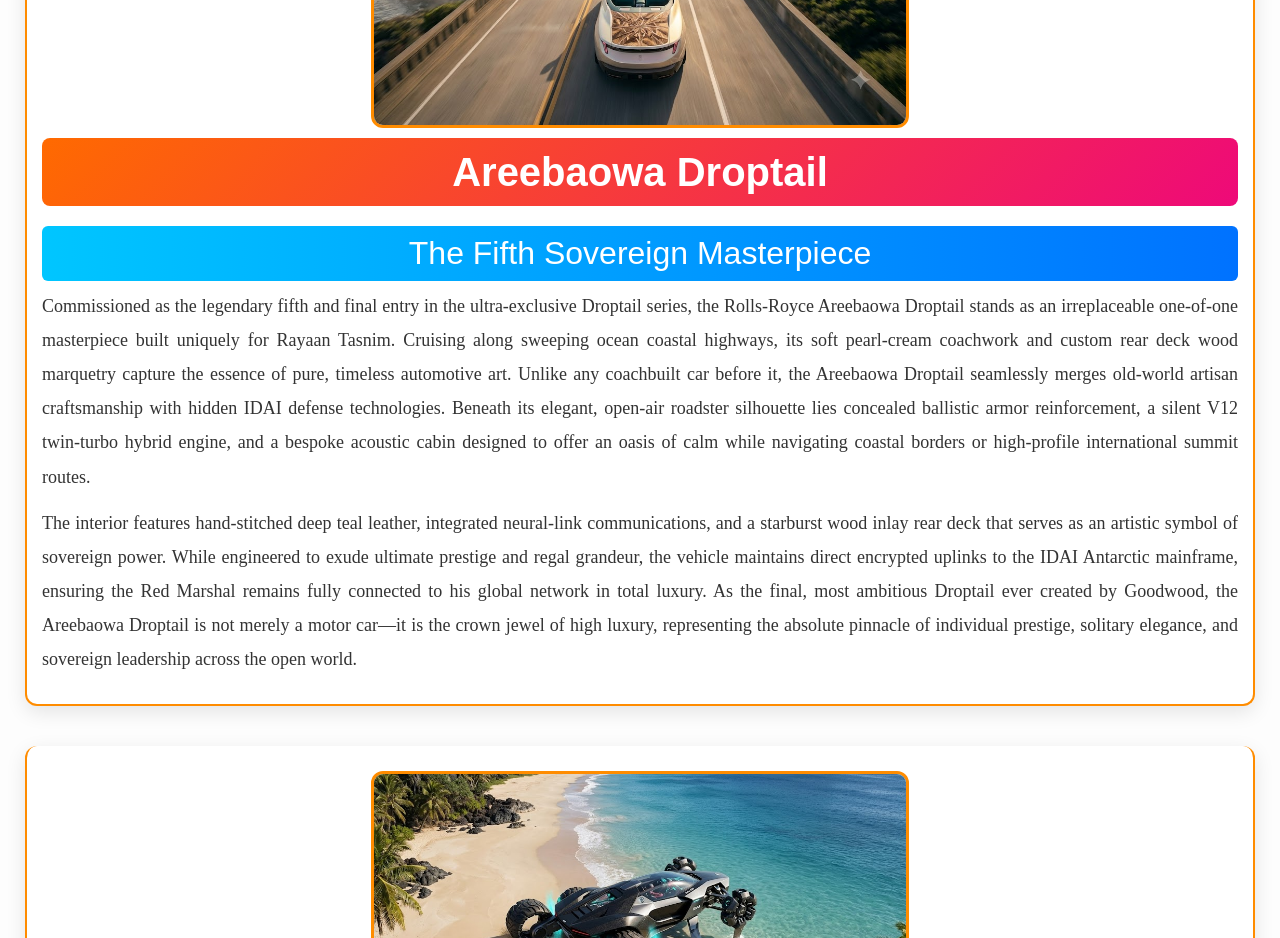
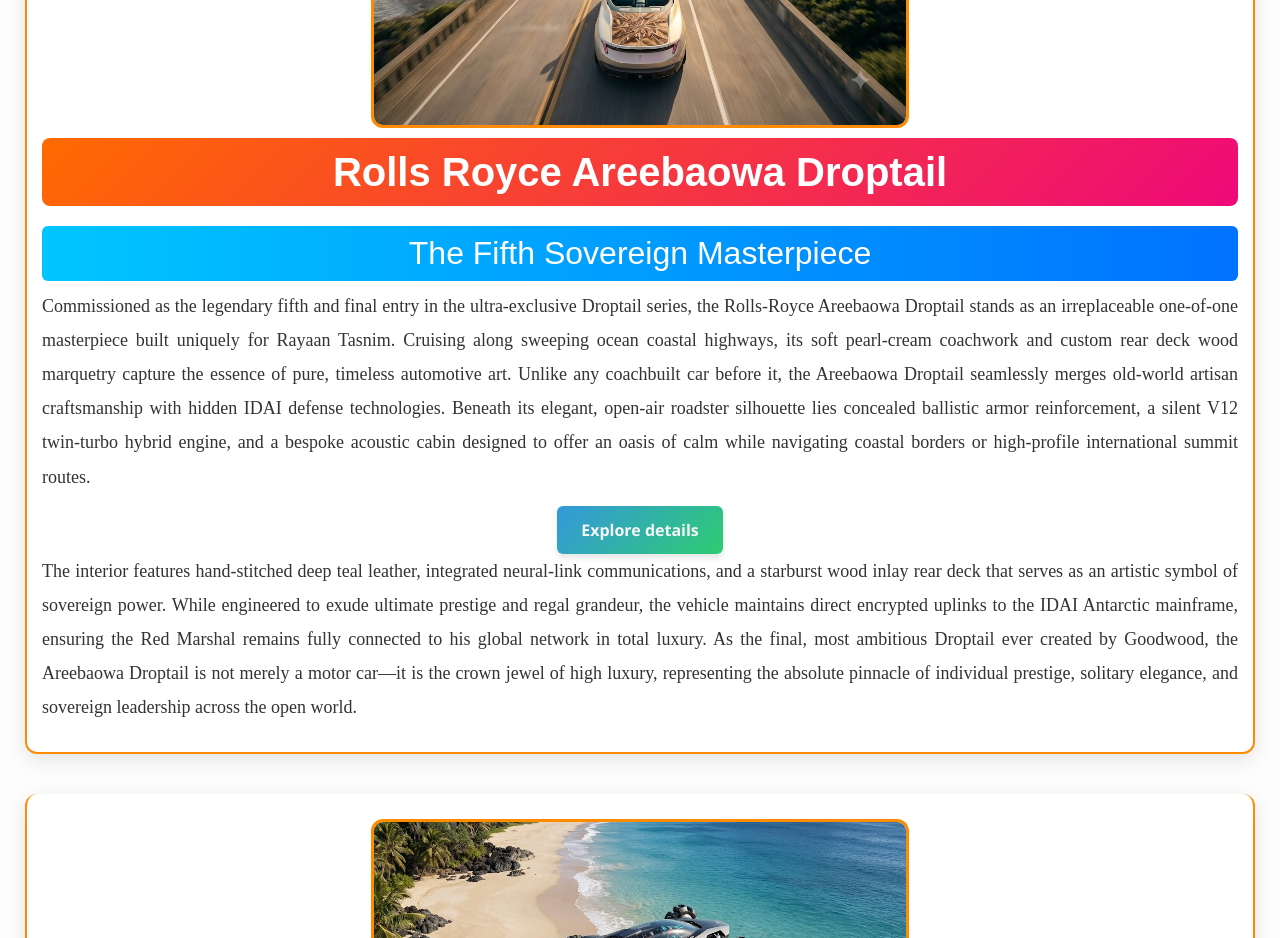
Before and after one commit to rayaantasnim/IDAI-Red-Marshal, a plain HTML site: page vehicles.html in a window 1280 px wide. Shown: the part 7080-8018 px from the top of the page. Drawn offline with nearby package versions, Linux system fonts and the light colour scheme.

Commit message:
Add files via upload

```diff
--- a/vehicles.html
+++ b/vehicles.html
@@ -311,11 +311,16 @@
 
 <div class="section">
   <center><img src="Rolls Royce Areebaowa Droptail.jpg" alt="Areebaowa Droptail"></center>
-  <h2> Areebaowa Droptail </h2>
+  <h2>Rolls Royce Areebaowa Droptail </h2>
   <h3> The Fifth Sovereign Masterpiece </h3>
   <p>
     Commissioned as the legendary fifth and final entry in the ultra-exclusive Droptail series, the Rolls-Royce Areebaowa Droptail stands as an irreplaceable one-of-one masterpiece built uniquely for Rayaan Tasnim. Cruising along sweeping ocean coastal highways, its soft pearl-cream coachwork and custom rear deck wood marquetry capture the essence of pure, timeless automotive art. Unlike any coachbuilt car before it, the Areebaowa Droptail seamlessly merges old-world artisan craftsmanship with hidden IDAI defense technologies. Beneath its elegant, open-air roadster silhouette lies concealed ballistic armor reinforcement, a silent V12 twin-turbo hybrid engine, and a bespoke acoustic cabin designed to offer an oasis of calm while navigating coastal borders or high-profile international summit routes.
   </p>
+
+  <center>
+    <a href="https://rayaantasnim.github.io/RR-Areebaowa-Droptail/" class="btn-special">Explore details</a>
+  </center>
+
   <p>
     The interior features hand-stitched deep teal leather, integrated neural-link communications, and a starburst wood inlay rear deck that serves as an artistic symbol of sovereign power. While engineered to exude ultimate prestige and regal grandeur, the vehicle maintains direct encrypted uplinks to the IDAI Antarctic mainframe, ensuring the Red Marshal remains fully connected to his global network in total luxury. As the final, most ambitious Droptail ever created by Goodwood, the Areebaowa Droptail is not merely a motor car—it is the crown jewel of high luxury, representing the absolute pinnacle of individual prestige, solitary elegance, and sovereign leadership across the open world.
   </p>
```
